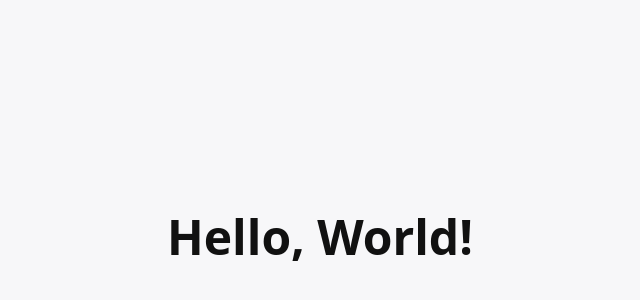
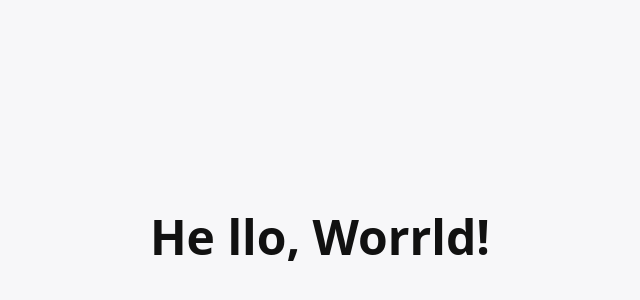
Before and after one commit to 680710715/517101_715, a plain HTML site: page index.html in a window 1280 px wide. Shown: the part 164-464 px from the top of the page, without its empty margins (320-960 px from the left). Drawn offline with Linux system fonts and the light colour scheme.

```diff
--- a/index.html
+++ b/index.html
@@ -12,7 +12,8 @@
 </head>
 <body>
     <div class="center">
-        <h1>Hello, World!</h1>
+        <h1>He llo, Worrld!</h1>
+
     </div>
 </body>
 </html>
```
